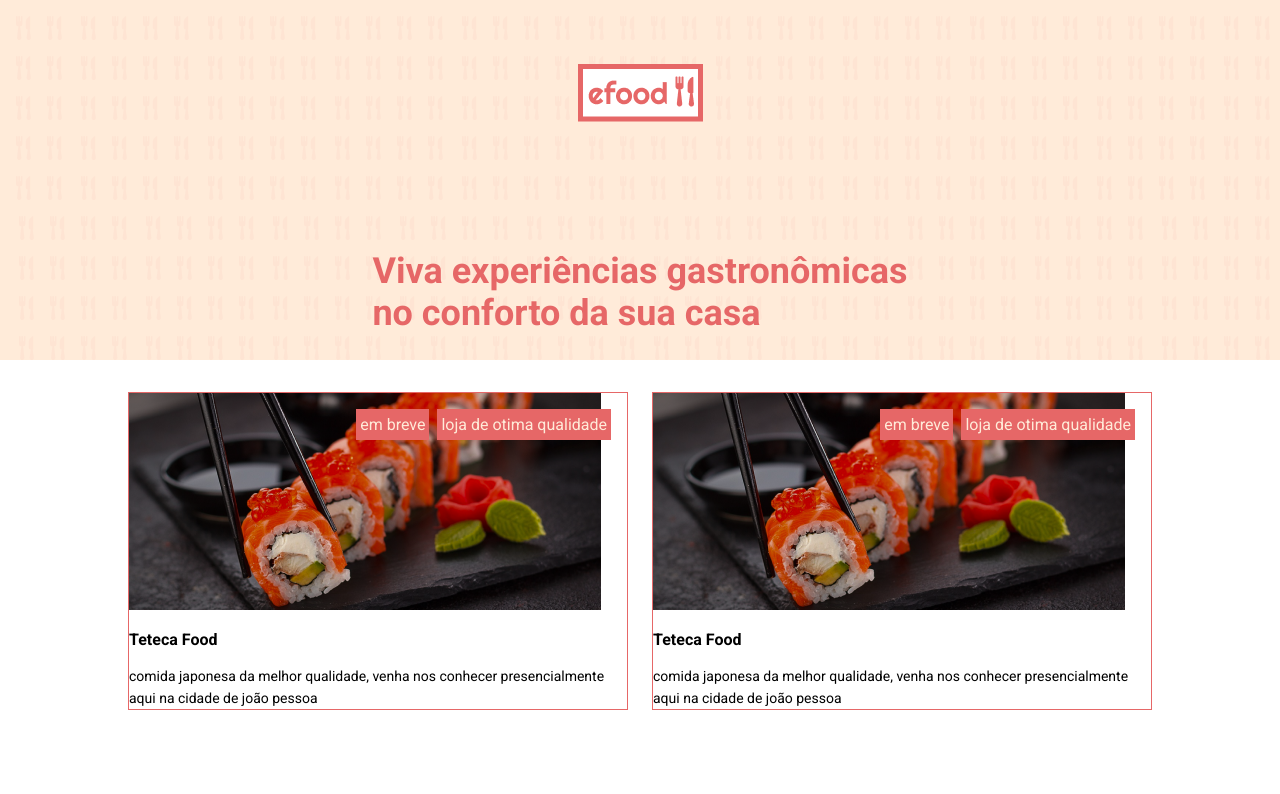
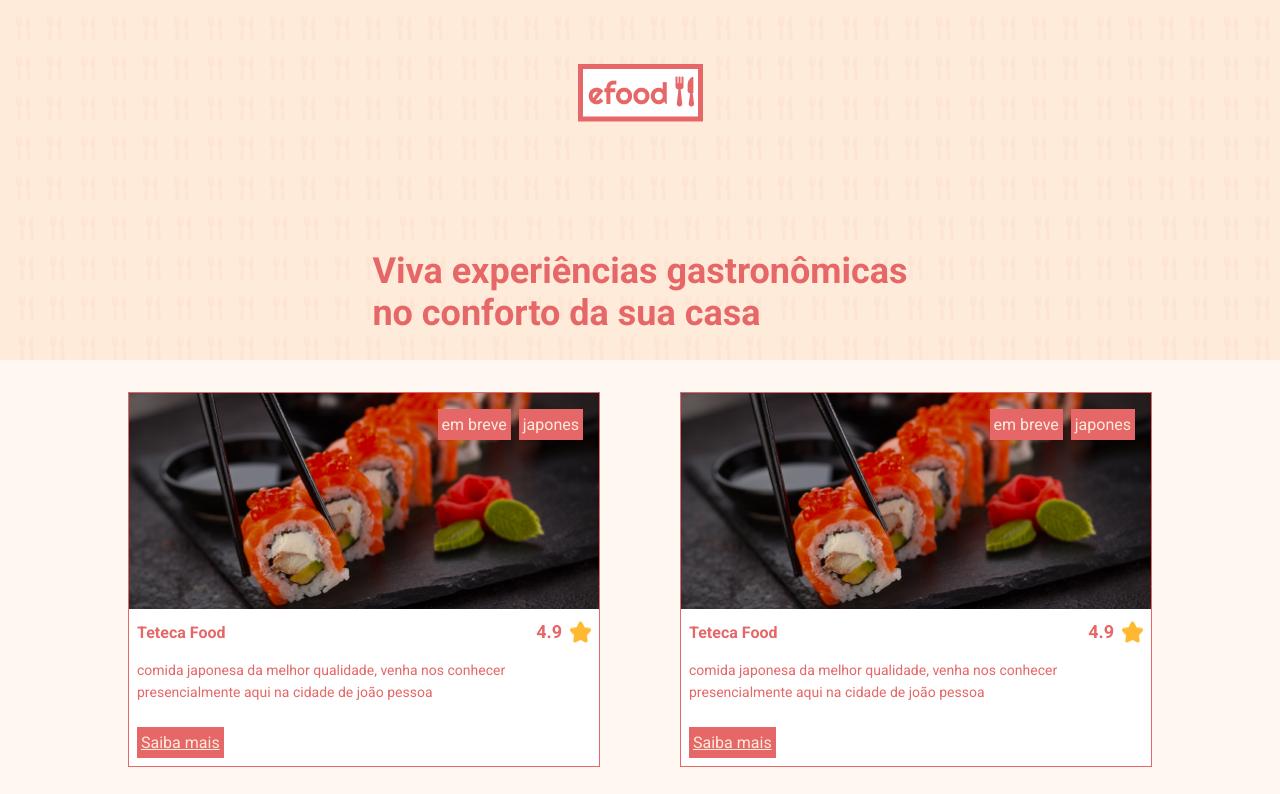
Before and after one commit to AlvaroDeCarvalho/projeto_Avalia_restaurantes, a React (Create React App) app: page / in a window 1280 px wide. Shown: the top 794 px of the page. Built offline with nearby package versions, Linux system fonts and the light colour scheme.

Commit message:
finalização  a componetização da loja  e começando o footer

```diff
--- a/src/App.tsx
+++ b/src/App.tsx
@@ -5,8 +5,8 @@ import Header from './Components/Header'
 function App() {
   return (
     <>
+      <GlobalStyles />
       <BrowserRouter>
-        <GlobalStyles />
         <Header />
         <Router />
       </BrowserRouter>
--- a/src/Components/Loja/index.tsx
+++ b/src/Components/Loja/index.tsx
@@ -1,24 +1,39 @@
 import Tag from '../Tag'
 import * as S from './styles'
+
+import estrela from '../../assents/image/estrela.png'
 type Props = {
   image: string
   title: string
   description: string
   infos: string[]
+  avaliacao: number
 }
 
-const Loja = ({ image, title, description, infos }: Props) => {
+const Loja = ({ image, title, description, infos, avaliacao }: Props) => {
   return (
     <>
       <S.Card>
         <S.ComponentsInfo>
           {infos.map((info) => (
-            <Tag key={info}>{info}</Tag>
+            <Tag typeOfTag="info" key={info}>
+              {info}
+            </Tag>
           ))}
         </S.ComponentsInfo>
-        <img src={image} />
-        <S.Titulo>{title}</S.Titulo>
+        <S.LogoCard src={image} />
+
+        <S.ContainerAvalicao>
+          <S.Titulo>{title}</S.Titulo>
+          <div>
+            <p>{avaliacao}</p>
+            <img src={estrela} />
+          </div>
+        </S.ContainerAvalicao>
         <S.Paragrafo>{description}</S.Paragrafo>
+        <Tag typeOfTag="button" to="/cardapio">
+          Saiba mais
+        </Tag>
       </S.Card>
     </>
   )
--- a/src/Components/Loja/styles.ts
+++ b/src/Components/Loja/styles.ts
@@ -4,8 +4,30 @@ import { cores } from '../../styles'
 export const Card = styled.div`
   background-color: ${cores.branca};
   border: 1px solid ${cores.Salmao};
+  color: ${cores.Salmao};
   position: relative;
 `
+export const LogoCard = styled.img`
+  width: 100%;
+`
+
+export const ContainerAvalicao = styled.div`
+  display: flex;
+  align-items: center;
+  justify-content: space-between;
+
+  div {
+    display: flex;
+    margin: 8px;
+    p {
+      font-size: 18px;
+      font-weight: bold;
+      line-height: 22px;
+      margin-right: 8px;
+    }
+  }
+`
+
 export const ComponentsInfo = styled.div`
   position: absolute;
   top: 16px;
@@ -14,12 +36,12 @@ export const ComponentsInfo = styled.div`
 export const Titulo = styled.h3`
   font-weight: bold;
   font-size: 16px;
-  margin-top: 16px;
-  margin-bottom: 8px;
+  padding: 8px 8px;
 `
 export const Paragrafo = styled.p`
   font-size: 14px;
   line-height: 22px;
   display: block;
-  margin-top: 16px;
+  padding: 8px;
+  margin-bottom: 8px;
 `
--- a/src/Components/LojaList/index.tsx
+++ b/src/Components/LojaList/index.tsx
@@ -1,24 +1,63 @@
 import * as S from './styles'
 
+import ObjetoLoja from '../../models/ObjectLoja'
 import Loja from '../Loja/index'
 import imagemLoja from '../../assents/image/imagem.png'
 const LojaList = () => {
+  const arrayLojas: ObjetoLoja[] = [
+    {
+      title: 'Teteca Food',
+      image: imagemLoja,
+      description:
+        'comida japonesa da melhor qualidade, venha nos conhecer presencialmente aqui na cidade de joão pessoa ',
+      infos: ['em breve', 'japones'],
+      avaliacao: 4.9,
+      id: 1
+    },
+    {
+      title: 'Teteca Food',
+      image: imagemLoja,
+      description:
+        'comida japonesa da melhor qualidade, venha nos conhecer presencialmente aqui na cidade de joão pessoa ',
+      infos: ['em breve', 'japones'],
+      avaliacao: 4.9,
+      id: 2
+    },
+    {
+      title: 'Teteca Food',
+      image: imagemLoja,
+      description:
+        'comida japonesa da melhor qualidade, venha nos conhecer presencialmente aqui na cidade de joão pessoa ',
+      infos: ['em breve', 'japones'],
+      avaliacao: 4.9,
+      id: 3
+    },
+    {
+      title: 'Teteca Food',
+      image: imagemLoja,
+      description:
+        'comida japonesa da melhor qualidade, venha nos conhecer presencialmente aqui na cidade de joão pessoa ',
+      infos: ['em breve', 'japones'],
+      avaliacao: 4.9,
+      id: 4
+    }
+  ]
   return (
     <S.ContainerList>
       <div className="container">
         <S.List>
-          <Loja
-            title="Teteca Food"
-            image={imagemLoja}
-            description="comida japonesa da melhor qualidade, venha nos conhecer presencialmente aqui na cidade de joão pessoa "
-            infos={['em breve', 'loja de otima qualidade']}
-          />
-          <Loja
-            title="Teteca Food"
-            image={imagemLoja}
-            description="comida japonesa da melhor qualidade, venha nos conhecer presencialmente aqui na cidade de joão pessoa "
-            infos={['em breve', 'loja de otima qualidade']}
-          />
+          {arrayLojas.map(
+            ({ title, image, description, infos, avaliacao, id }) => (
+              <Loja
+                title={title}
+                key={id}
+                image={image}
+                avaliacao={avaliacao}
+                description={description}
+                infos={infos}
+              />
+            )
+          )}
         </S.List>
       </div>
     </S.ContainerList>
--- a/src/Components/LojaList/styles.ts
+++ b/src/Components/LojaList/styles.ts
@@ -4,7 +4,7 @@ import { cores } from '../../styles'
 
 export const ContainerList = styled.div`
   padding: 32px;
-  background-color: ${cores.branca};
+  background-color: ${cores.backgroundColor};
   ${TagContainer} {
     margin-left: 8px;
     position: relative;
@@ -13,5 +13,6 @@ export const ContainerList = styled.div`
 export const List = styled.ul`
   display: grid;
   grid-template-columns: 1fr 1fr;
-  column-gap: 24px;
+  column-gap: 80px;
+  row-gap: 28px;
 `
--- a/src/Components/Tag/index.tsx
+++ b/src/Components/Tag/index.tsx
@@ -1,8 +1,21 @@
-import { TagContainer } from './styled'
+import { TagContainer, TagContainerButton } from './styled'
 
 type Props = {
   children: string
+  typeOfTag: 'info' | 'button'
+  to?: string
+  onClick?: () => void
 }
-const Tag = ({ children }: Props) => <TagContainer>{children}</TagContainer>
+const Tag = ({ children, typeOfTag, to, onClick }: Props) => {
+  if (typeOfTag === 'info') {
+    return <TagContainer>{children}</TagContainer>
+  } else {
+    return (
+      <TagContainerButton to={to as string} onClick={onClick}>
+        {children}
+      </TagContainerButton>
+    )
+  }
+}
 
 export default Tag
--- a/src/Components/Tag/styled.ts
+++ b/src/Components/Tag/styled.ts
@@ -1,5 +1,6 @@
 import styled from 'styled-components'
 import { cores } from '../../styles'
+import { Link } from 'react-router-dom'
 
 export const TagContainer = styled.div`
   background-color: ${cores.Salmao};
@@ -7,3 +8,10 @@ export const TagContainer = styled.div`
   color: ${cores.salmaoClaro};
   padding: 6px 4px;
 `
+export const TagContainerButton = styled(Link)`
+  background-color: ${cores.Salmao};
+  display: inline-block;
+  color: ${cores.salmaoClaro};
+  padding: 6px 4px;
+  margin: 8px;
+`
--- /dev/null
+++ b/src/models/ObjectLoja.ts
@@ -0,0 +1,25 @@
+class ObjetoLoja {
+  title: string
+  description: string
+  avaliacao: number
+  infos: string[]
+  image: string
+  id: number
+  constructor(
+    title: string,
+    description: string,
+    avaliacao: number,
+    image: string,
+    id: number,
+    infos: string[]
+  ) {
+    this.title = title
+    this.description = description
+    this.avaliacao = avaliacao
+    this.image = image
+    this.id = id
+    this.infos = infos
+  }
+}
+
+export default ObjetoLoja
--- a/src/styles.ts
+++ b/src/styles.ts
@@ -1,5 +1,12 @@
 import { createGlobalStyle } from 'styled-components'
 
+export const cores = {
+  salmaoClaro: '#FFEBD9',
+  Salmao: '#E66767',
+  branca: '#FFFFFF',
+  backgroundColor: '#fff8f2',
+  backgroundColorFooter: '#FFEBD9'
+}
 const GlobalStyles = createGlobalStyle`
     * {
       padding: 0;
@@ -12,10 +19,5 @@ const GlobalStyles = createGlobalStyle`
       margin: 0 auto;
     }
 `
-export const cores = {
-  salmaoClaro: '#FFEBD9',
-  Salmao: '#E66767',
-  branca: '#FFFFFF'
-}
 
 export default GlobalStyles
```
Also changed, not shown: src/Components/Footer/index.tsx (added, +9 -0 lines), src/models/Loja.ts (deleted, +0 -22 lines), src/assents/image/estrela.png (added).
